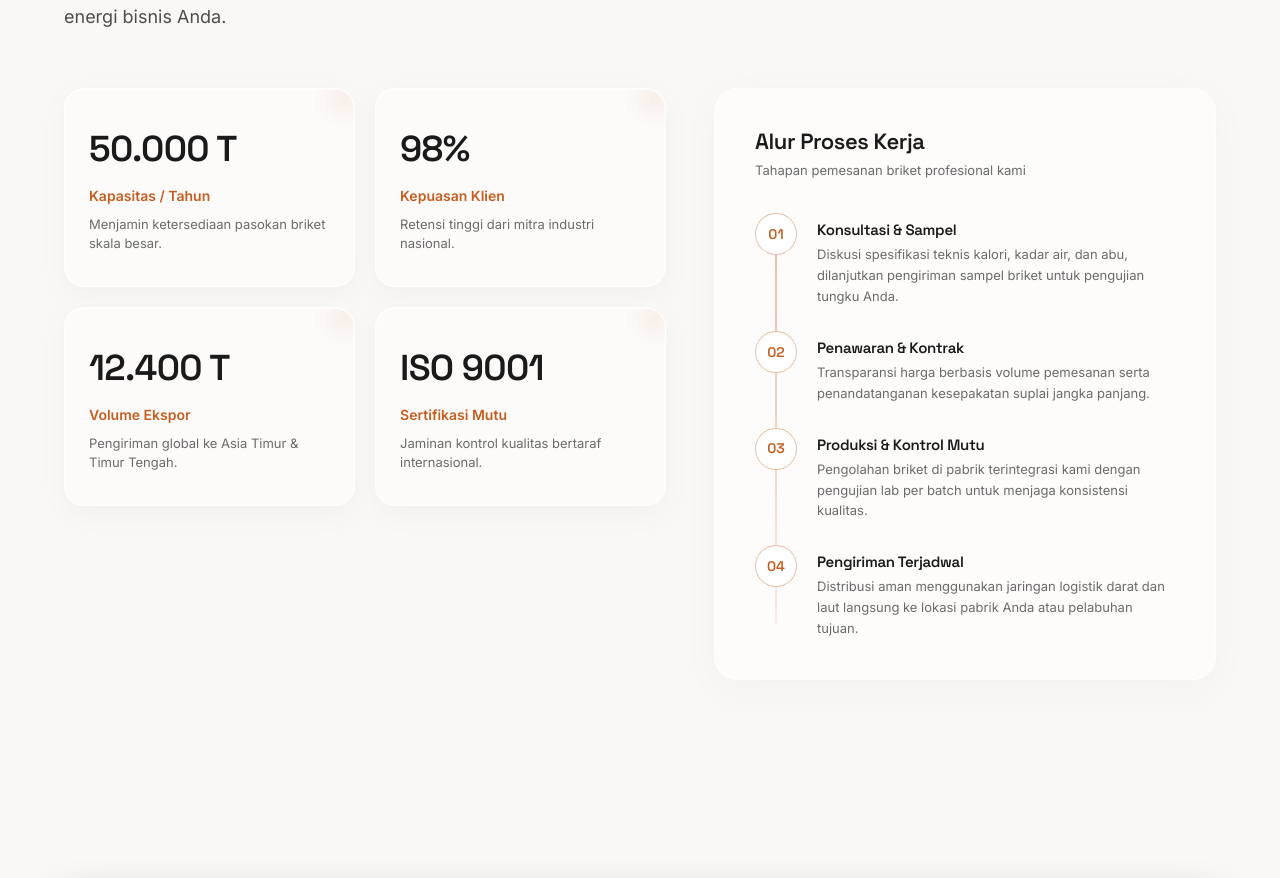
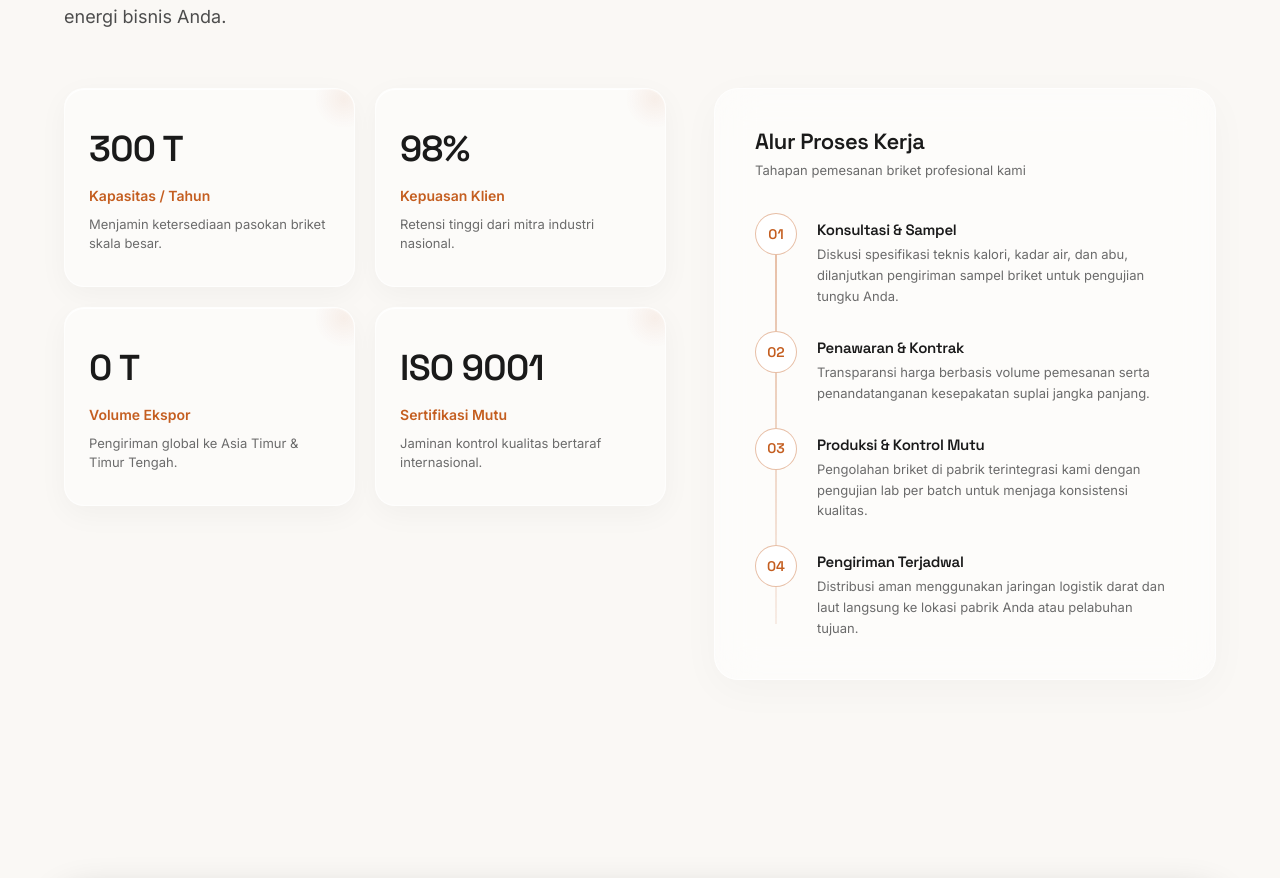
Before and after one commit to arvinmaolanahidayattulloh/Coconut-Shell-Charcoal.ID, a Next.js app: page / in a window 1280 px wide. Shown: the part 3462-4340 px from the top of the page. Built offline with nearby package versions, Linux system fonts and the light colour scheme.

Commit message:
Update WhyUs.js

```diff
--- a/src/components/WhyUs.js
+++ b/src/components/WhyUs.js
@@ -5,7 +5,7 @@ import styles from "./WhyUs.module.css";
 
 const TILES = [
   {
-    value: "50.000 T",
+    value: "300 T",
     label: "Kapasitas / Tahun",
     desc: "Menjamin ketersediaan pasokan briket skala besar.",
   },
@@ -15,7 +15,7 @@ const TILES = [
     desc: "Retensi tinggi dari mitra industri nasional.",
   },
   {
-    value: "12.400 T",
+    value: "0 T",
     label: "Volume Ekspor",
     desc: "Pengiriman global ke Asia Timur & Timur Tengah.",
   },
```
